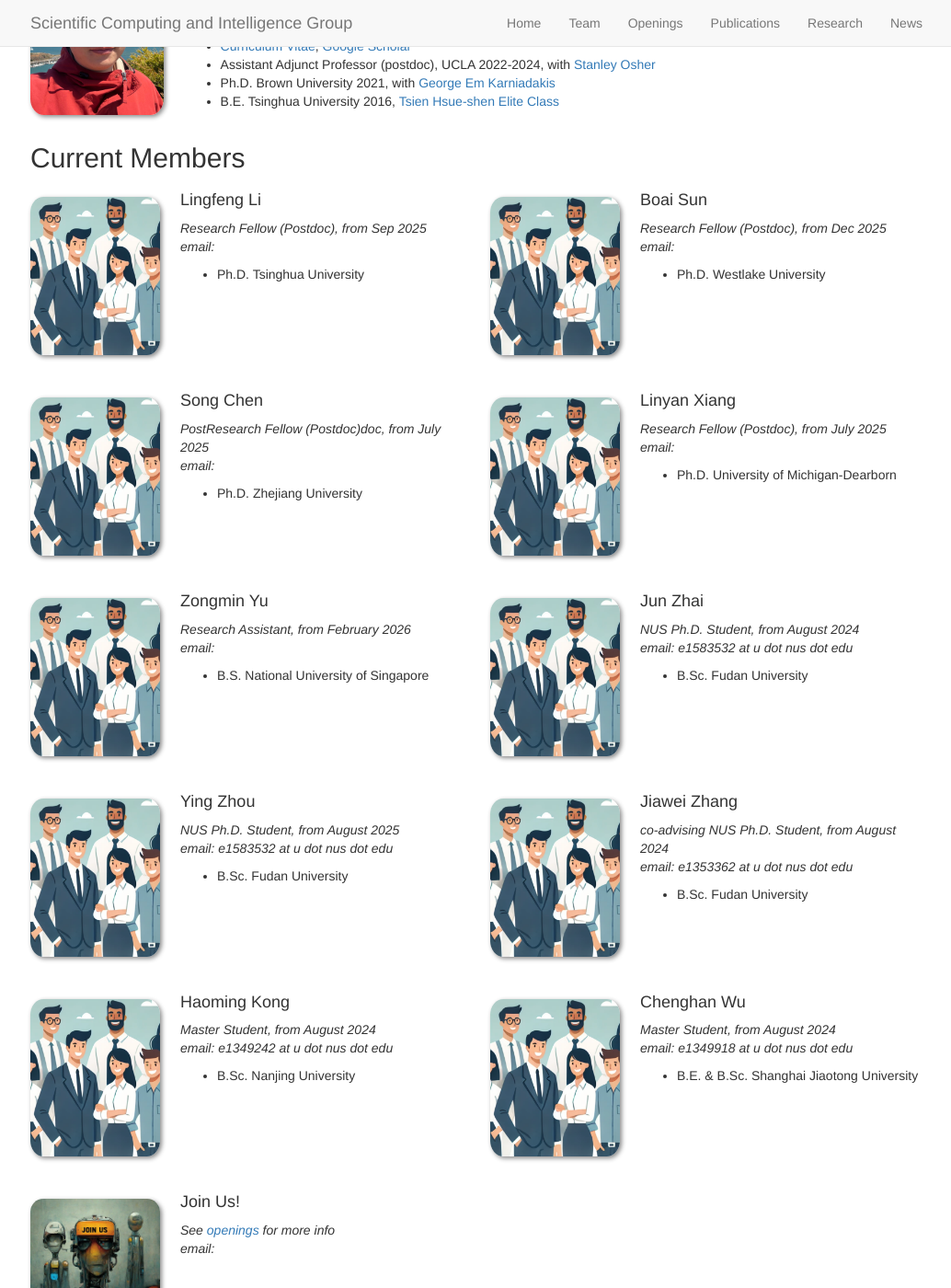
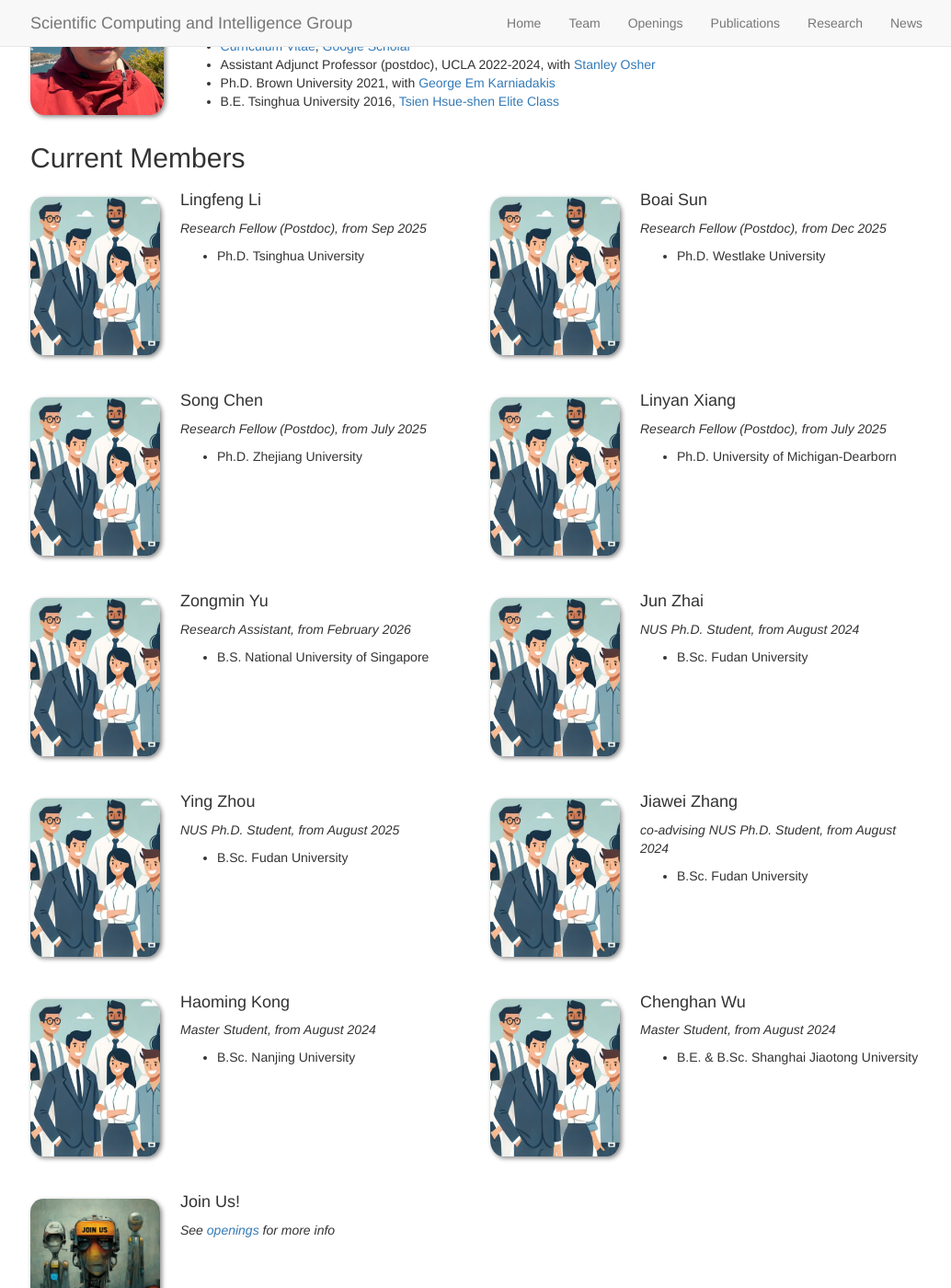
Before and after one commit to scaling-group/scaling-group.github.io, a Jekyll site: the page built from _pages/team.md, in a window 1280 px wide and 1400 px high, scrolled down 292 px. Shown: the whole window at 92% size, without its empty margins (122-1156 px from the left). Built offline with Jekyll 4.4.1, drawn with Linux system fonts in a browser that asks for light colours.

Commit message:
update people

```diff
--- a/_data/team_current.yml
+++ b/_data/team_current.yml
@@ -1,70 +1,60 @@
 - name: Lingfeng Li
   photo: people.png
   info: Research Fellow (Postdoc), from Sep 2025
-  email:
   number_educ: 1
   education1: Ph.D. Tsinghua University
 
 - name: Boai Sun
   photo: people.png
   info: Research Fellow (Postdoc), from Dec 2025
-  email:
   number_educ: 1
   education1: Ph.D. Westlake University
 
 - name: Song Chen
   photo: people.png
-  info: PostResearch Fellow (Postdoc)doc, from July 2025
-  email:
+  info: Research Fellow (Postdoc), from July 2025
   number_educ: 1
   education1: Ph.D. Zhejiang University
 
 - name: Linyan Xiang
   photo: people.png
   info: Research Fellow (Postdoc), from July 2025
-  email:
   number_educ: 1
   education1: Ph.D. University of Michigan-Dearborn
 
 - name: Zongmin Yu
   photo: people.png
   info: Research Assistant, from February 2026
-  email:
   number_educ: 1
   education1: B.S. National University of Singapore
 
 - name: Jun Zhai
   photo: people.png
   info: NUS Ph.D. Student, from August 2024
-  email: e1583532 at u dot nus dot edu
   number_educ: 1
   education1: B.Sc. Fudan University
 
 - name: Ying Zhou
   photo: people.png
   info: NUS Ph.D. Student, from August 2025
-  email: e1583532 at u dot nus dot edu
   number_educ: 1
   education1: B.Sc. Fudan University
 
 - name: Jiawei Zhang
   photo: people.png
   info: co-advising NUS Ph.D. Student, from August 2024
-  email: e1353362 at u dot nus dot edu
   number_educ: 1
   education1: B.Sc. Fudan University
 
 - name: Haoming Kong
   photo: people.png
   info: Master Student, from August 2024
-  email: e1349242 at u dot nus dot edu
   number_educ: 1
   education1: B.Sc. Nanjing University
 
 - name: Chenghan Wu
   photo: people.png
   info: Master Student, from August 2024
-  email: e1349918 at u dot nus dot edu
   number_educ: 1
   education1: B.E. & B.Sc. Shanghai Jiaotong University
 
--- a/_pages/team.md
+++ b/_pages/team.md
@@ -77,9 +77,7 @@ permalink: /team/
 <div class="col-sm-6 clearfix">
   <img src="{{ site.url }}{{ site.baseurl }}/images/members/{{ member.photo }}" class="img-responsive" width="30%" style="float: left" />
   <h4>{{ member.name }}</h4>
-  <i>{{ member.info }}
-  <br>email: {{ member.email }}
-  </i>
+  <i>{{ member.info }}</i>
   <ul style="overflow: hidden">
 
   {% if member.number_educ == 1 %}
```
Also changed, not shown: 1 other file.
